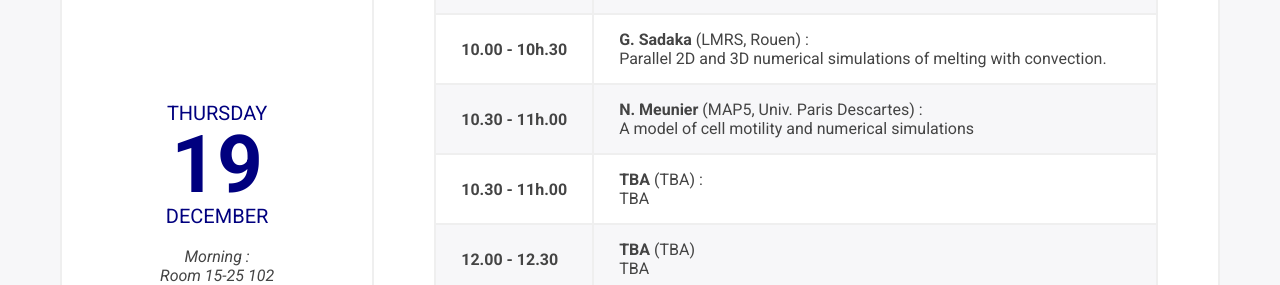
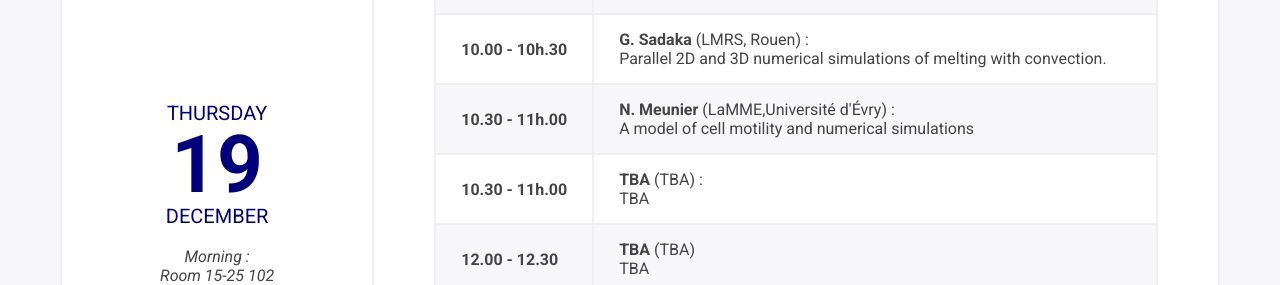
Before and after one commit to FreeFem/FreeFem-website, a Jekyll site: the page built from ffdays.md, in a window 1280 px wide and 900 px high, scrolled down 2257 px. Shown: the part 160-445 px from the top of the window. Built offline with Jekyll 4.4.1, drawn with Linux system fonts in a browser that asks for light colours.

Commit message:
update N. Meunier inffdays.html

```diff
--- a/_layouts/ffdays.html
+++ b/_layouts/ffdays.html
@@ -220,7 +220,7 @@
               <tr>
 				 <th scope="row">10.30 - 11h.00<br> </th>
                 <td>
-                  <strong>N. Meunier  </strong> (MAP5, Univ. Paris Descartes) :
+                  <strong>N. Meunier  </strong> (LaMME,Université d'Évry) :
            	   	  <br>
                   A model of cell motility and numerical simulations
                 </td>
```
